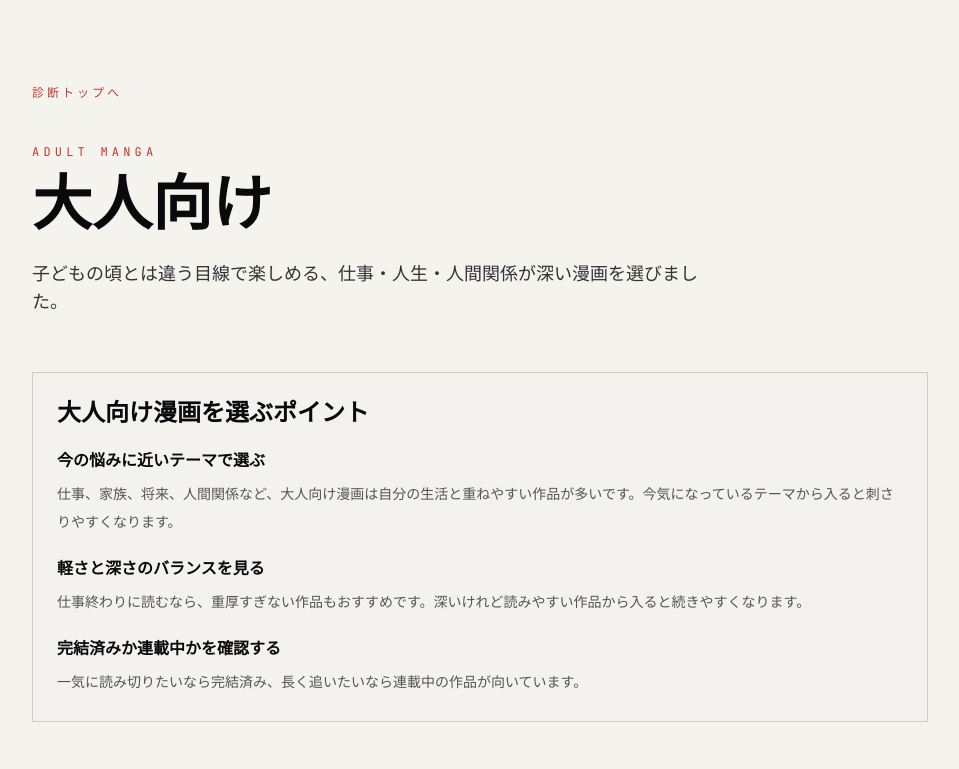
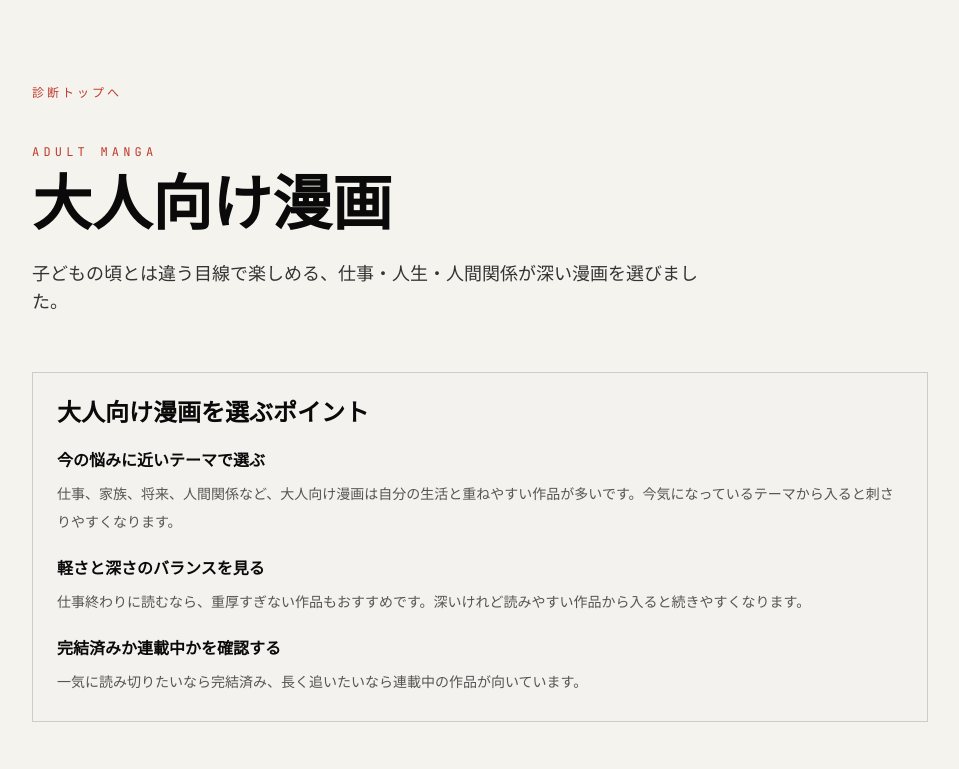
Before and after one commit to mikasaackerman0315/manga-match-shindan, a Next.js app in the folder manga-oracle-gemini/: page /adult-manga in a window 1280 px wide. Shown: the top 769 px of the page, without its empty margins (160-1119 px from the left). Built offline with nearby package versions, Linux system fonts and the light colour scheme.

Commit message:
Fix article guide titles and links

```diff
--- a/manga-oracle-gemini/src/app/articles.jsx
+++ b/manga-oracle-gemini/src/app/articles.jsx
@@ -31,11 +31,12 @@ function JsonLd({ data }) {
 }
 
 function stripRecommendationSuffix(title) {
-  return title.replace(/漫画おすすめ(ランキング|10選)?$/, "").replace(/おすすめ(ランキング|10選)?$/, "");
+  return title.replace(/漫画おすすめ(ランキング|10選)?$/, "漫画").replace(/おすすめ(ランキング|10選)?$/, "");
 }
 
 export function ArticlePage({ eyebrow, title, lead, items, slug, path, guideTitle = "選び方のポイント", guideItems = [] }) {
   const displayTitle = stripRecommendationSuffix(title);
+  const recommendationTitle = displayTitle.endsWith("漫画") ? `${displayTitle}おすすめランキング` : `${displayTitle}漫画おすすめランキング`;
   const pagePath = slug ? `/themes/${slug}` : path;
   const pageUrl = pagePath ? `${siteUrl}${pagePath}` : siteUrl;
   const pageType = slug ? "theme_article" : "seo_article";
@@ -47,7 +48,7 @@ export function ArticlePage({ eyebrow, title, lead, items, slug, path, guideTitl
   const itemListJsonLd = {
     "@context": "https://schema.org",
     "@type": "ItemList",
-    name: `${displayTitle}漫画おすすめランキング`,
+    name: recommendationTitle,
     description: lead,
     url: pageUrl,
     numberOfItems: items.length,
@@ -79,7 +80,7 @@ export function ArticlePage({ eyebrow, title, lead, items, slug, path, guideTitl
     mainEntity: [
       {
         "@type": "Question",
-        name: `${displayTitle}漫画はどう選べばいいですか？`,
+        name: `${displayTitle}はどう選べばいいですか？`,
         acceptedAnswer: {
           "@type": "Answer",
           text: "まずは読みたい気分、巻数、完結済みか連載中か、重い話が平気かを決めると選びやすくなります。迷う場合は診断で好みを絞り込むのがおすすめです。",
--- a/manga-oracle-gemini/src/app/themes/page.jsx
+++ b/manga-oracle-gemini/src/app/themes/page.jsx
@@ -9,6 +9,7 @@ const keywordArticles = [
   { href: "/battle-manga", label: "バトル漫画おすすめ", description: "王道少年バトル、異能バトル、ダークアクションを紹介。" },
   { href: "/mystery-manga", label: "ミステリー漫画おすすめ", description: "推理、心理戦、サスペンスを考えながら読みたい人向け。" },
   { href: "/emotional-manga", label: "泣ける漫画おすすめ", description: "感動したい時に読みたい漫画を紹介。" },
+  { href: "/fantasy-manga", label: "ファンタジー漫画おすすめ", description: "魔法、冒険、ダンジョンなど世界観に浸れる漫画を紹介。" },
   { href: "/adult-manga", label: "大人向け漫画おすすめ", description: "人生や仕事に響く漫画を読みたい人向け。" },
   { href: "/beginner-manga", label: "初心者におすすめの漫画", description: "何から読めばいいか迷っている人向け。" },
   { href: "/binge-read-manga", label: "一気読みしたい漫画おすすめ", description: "続きが気になる漫画をまとめて紹介。" },
```
